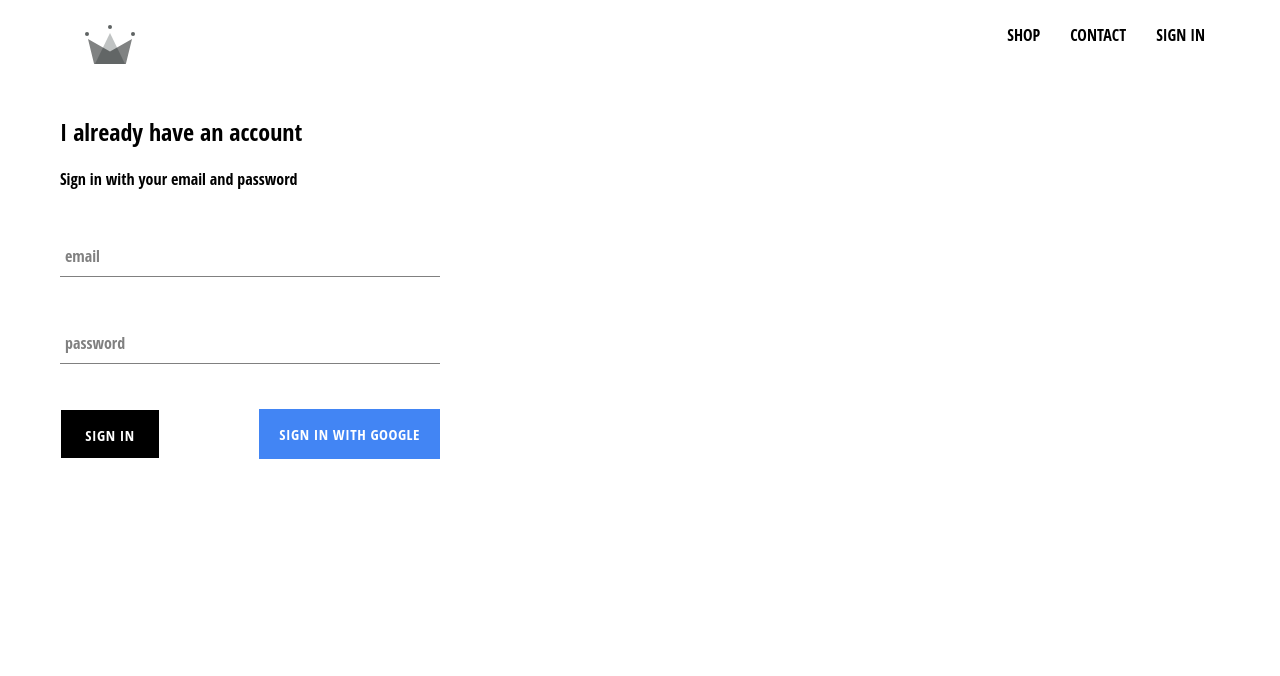
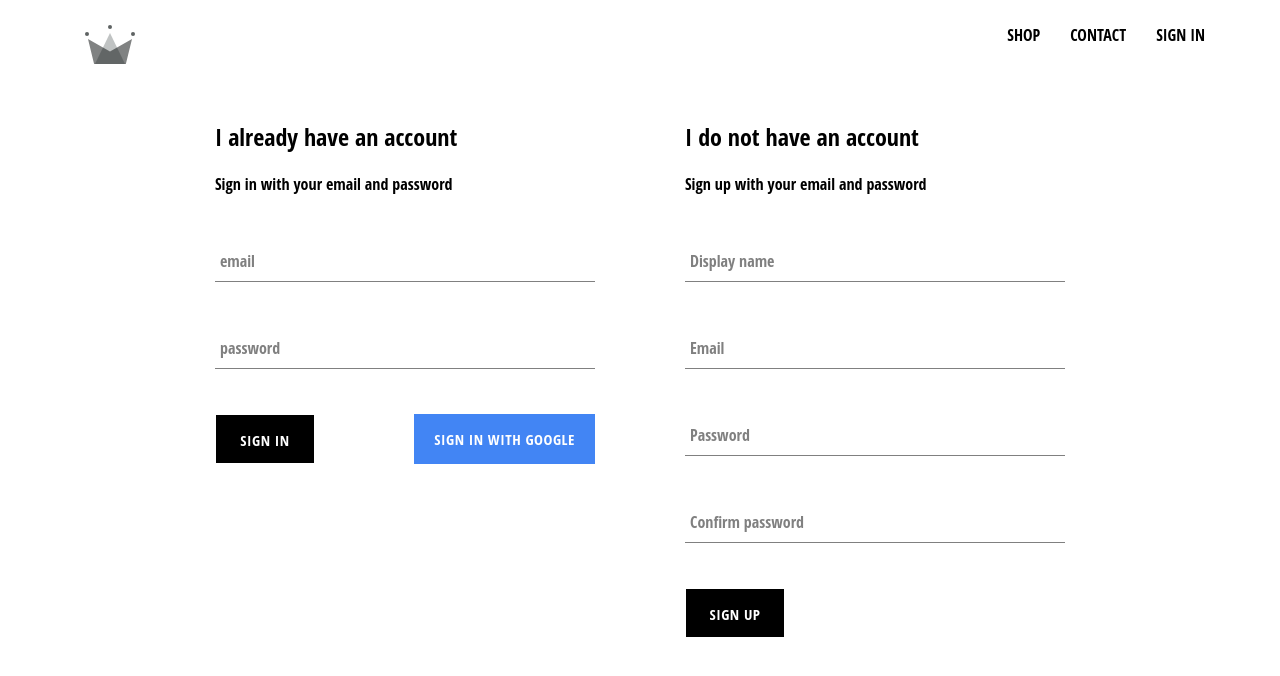
Before and after one commit to prachi96/react-ecommerce, a React (Create React App) app: page /signin in a window 1280 px wide. Shown: the top 676 px of the page. Built offline with nearby package versions, Linux system fonts and the light colour scheme; no server answers.

Commit message:
PA: Added sign up functionality using firebase

```diff
--- a/src/App.js
+++ b/src/App.js
@@ -5,7 +5,7 @@
 import ShopPage from "./components/templates/ShopPage";
 import Header from "./components/molecules/Header";
 import SignInSignUp from "./components/templates/SignInSignUp";
-import { auth } from "./firebase/firebase.utils";
+import { auth, createUserProfileDocument } from "./firebase/firebase.utils";
 
 class App extends React.Component {
   state = {
@@ -15,8 +15,20 @@
   unsubscribeFromAuth = null;
 
   componentDidMount() {
-    this.unsubscribeFromAuth = auth.onAuthStateChanged((user) => {
-      this.setState({ currentUser: user });
+    this.unsubscribeFromAuth = auth.onAuthStateChanged(async (userAuth) => {
+      if (userAuth) {
+        const userReference = await createUserProfileDocument(userAuth);
+
+        userReference.onSnapshot((snapshot) => {
+          this.setState({
+            currentUser: {
+              id: snapshot.id,
+              ...snapshot.data(),
+            },
+          });
+        });
+      }
+      this.setState({ currentUser: userAuth });
     });
   }
 
--- /dev/null
+++ b/src/components/organisms/SignUp/SignUp.scss
@@ -0,0 +1,9 @@
+.sign-up-container {
+ display: flex;
+ flex-direction: column;
+ width: 380px;
+
+ &__title {
+  margin: 10px 0;
+ }
+}
--- /dev/null
+++ b/src/components/organisms/SignUp/index.js
@@ -0,0 +1,97 @@
+import React from "react";
+import CustomButton from "../../atoms/CustomButton";
+import CustomInput from "../../atoms/CustomInput";
+import "./SignUp.scss";
+import {
+  auth,
+  createUserProfileDocument,
+} from "../../../firebase/firebase.utils";
+
+class SignUp extends React.Component {
+  state = {
+    displayName: "",
+    email: "",
+    password: "",
+    confirmPassword: "",
+  };
+
+  handleSubmit = async (event) => {
+    event.preventDefault();
+    const { displayName, email, password, confirmPassword } = this.state;
+
+    if (password !== confirmPassword) {
+      alert("password do not match!");
+      return;
+    }
+
+    try {
+      const { user } = await auth.createUserWithEmailAndPassword(
+        email,
+        password
+      );
+      await createUserProfileDocument(user, { displayName });
+      this.setState({
+        displayName: "",
+        email: "",
+        password: "",
+        confirmPassword: "",
+      });
+    } catch (error) {
+      console.log("error");
+    }
+  };
+
+  handleChange = (event) => {
+    const { name, value } = event.target;
+    this.setState({ [name]: value });
+  };
+
+  render() {
+    const { displayName, email, password, confirmPassword } = this.state;
+    return (
+      <div className="sign-up-container">
+        <h2 className="sign-up__title">I do not have an account</h2>
+        <span>Sign up with your email and password</span>
+        <form className="sign-up-form" onSubmit={this.handleSubmit}>
+          <CustomInput
+            type="text"
+            name="displayName"
+            onChange={this.handleChange}
+            value={displayName}
+            label="Display name"
+            required
+          />
+          <CustomInput
+            type="email"
+            name="email"
+            value={email}
+            label="Email"
+            onChange={this.handleChange}
+            required
+          />
+          <CustomInput
+            type="password"
+            name="password"
+            onChange={this.handleChange}
+            value={password}
+            label="Password"
+            required
+          />
+          <CustomInput
+            type="password"
+            name="confirmPassword"
+            onChange={this.handleChange}
+            value={confirmPassword}
+            label="Confirm password"
+            required
+          />
+          <div className="button-group">
+            <CustomButton type="submit">Sign up</CustomButton>
+          </div>
+        </form>
+      </div>
+    );
+  }
+}
+
+export default SignUp;
--- a/src/components/templates/SignInSignUp/SignInSignUp.scss
+++ b/src/components/templates/SignInSignUp/SignInSignUp.scss
@@ -0,0 +1,6 @@
+.sign-in-sign-up {
+ display: flex;
+ width: 850px;
+ margin: 30px auto;
+ justify-content: space-between;
+}
--- a/src/components/templates/SignInSignUp/index.js
+++ b/src/components/templates/SignInSignUp/index.js
@@ -1,11 +1,14 @@
 import React from "react";
 import SignIn from "../../organisms/SignIn";
+import SignUp from "../../organisms/SignUp";
+import "./SignInSignUp.scss";
 
 class SignInSignUp extends React.Component {
   render() {
     return (
       <div className="sign-in-sign-up">
         <SignIn />
+        <SignUp />
       </div>
     );
   }
--- a/src/firebase/firebase.utils.js
+++ b/src/firebase/firebase.utils.js
@@ -13,6 +13,29 @@
   measurementId: "G-DNN5J9G4F3",
 };
 
+export const createUserProfileDocument = async (userAuth, additonalData) => {
+  if (!userAuth) return;
+  const userReference = firestore.doc(`users/${userAuth.uid}`);
+  const snapshot = await userReference.get();
+  if (!snapshot.exists) {
+    const { displayName, email } = userAuth;
+    const createdAt = new Date();
+
+    try {
+      await userReference.set({
+        displayName,
+        email,
+        createdAt,
+        ...additonalData,
+      });
+    } catch (error) {
+      console.log("error creating a user : ", error.message);
+    }
+  }
+  console.log(snapshot);
+  return userReference;
+};
+
 firebase.initializeApp(config);
 
 export const auth = firebase.auth();
```
